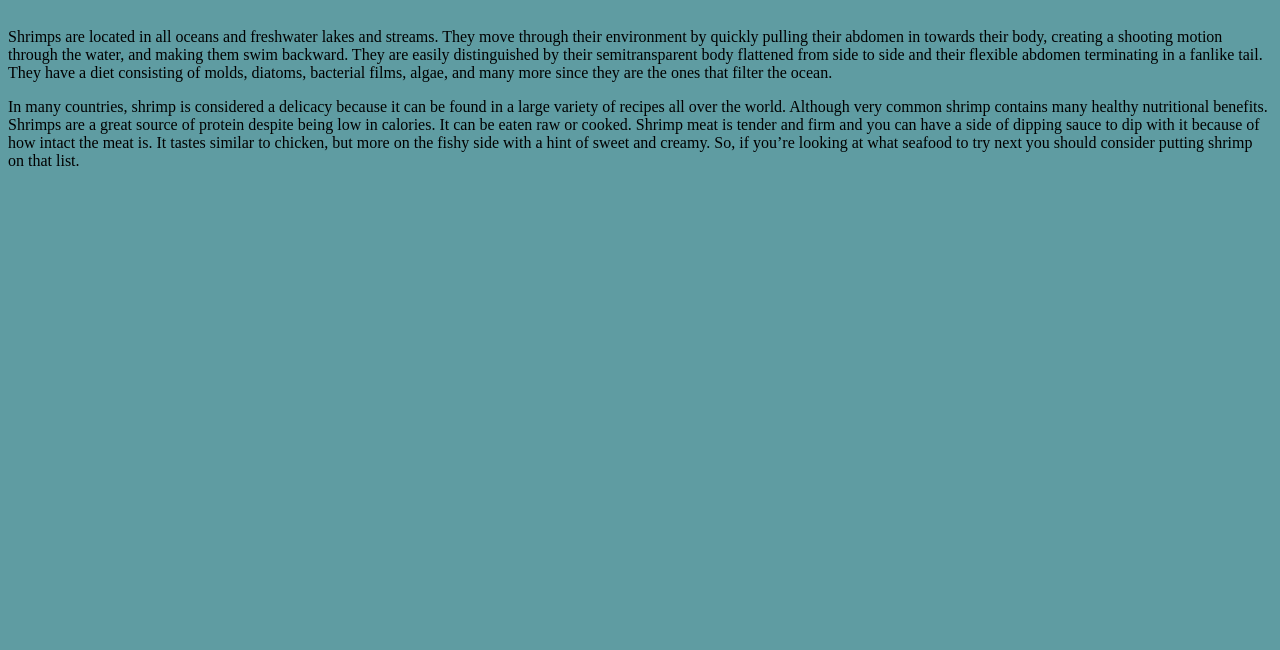
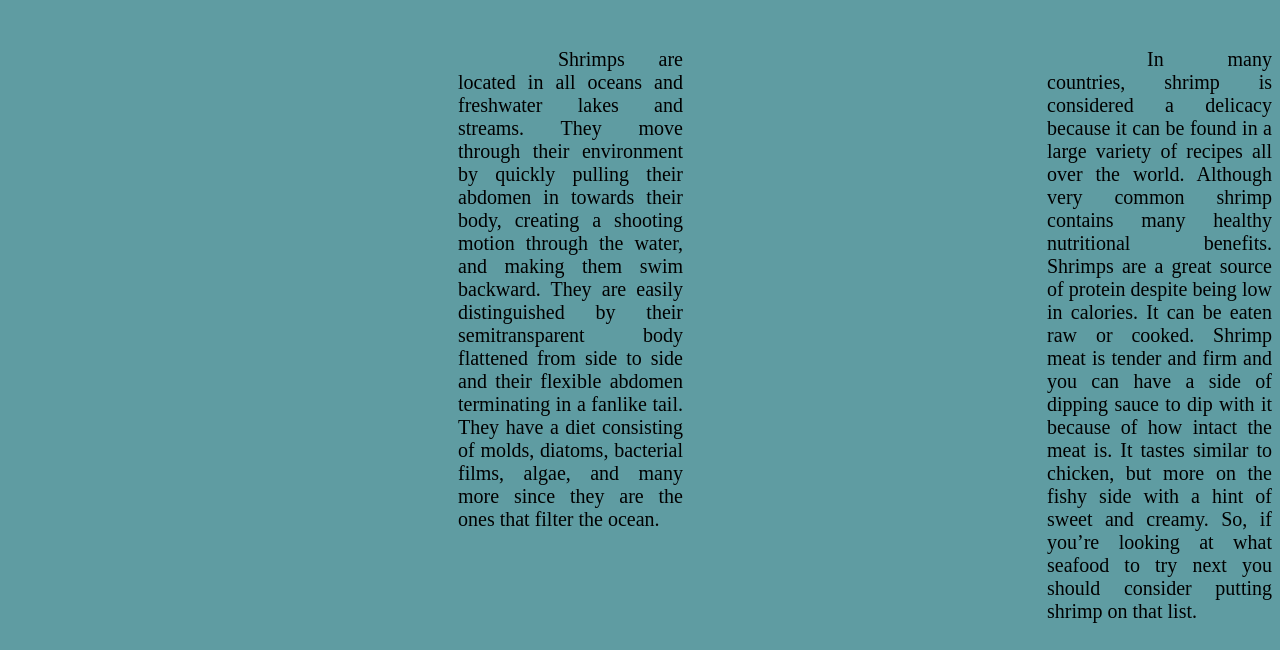
Before and after one commit to SymonYap/Q2Proj_Yap_Pabalinas_Londres, a plain HTML site: page htdocs/Shrimp.html in a window 1280 px wide. Shown: the part 133-783 px from the top of the page. Drawn offline with Linux system fonts and the light colour scheme.

Commit message:
position sng paragraphs ;-;

```diff
--- a/css/Crab.css
+++ b/css/Crab.css
@@ -27,7 +27,20 @@ a:link{
 a:visited{
     color: rgb(0, 0, 0);
 }
-
+.p1{
+  text-align: justify;
+  text-indent: 100px;
+  width: 550px;
+  margin-left: 400px;
+  font-size: 20px;
+}
+.p2{
+  text-align: justify;
+  text-indent: 100px;
+  width: 550px;
+  margin-left: 400px;
+  font-size: 20px;
+}
 footer {
     background-color: peachpuff;
     color: #000000;
--- a/css/Crayfish.css
+++ b/css/Crayfish.css
@@ -26,6 +26,20 @@ a:link{
 }
 a:visited{
     color: rgb(0, 0, 0);
+}
+.p1{
+  text-align: justify;
+  text-indent: 100px;
+  width: 550px;
+  margin-left: 575px;
+  font-size: 20px;
+}
+.p2{
+  text-align: justify;
+  text-indent: 100px;
+  width: 550px;
+  margin-left: 75px;
+  font-size: 20px;
 }
 footer {
     background-color: peachpuff;
--- a/css/Lobster.css
+++ b/css/Lobster.css
@@ -25,6 +25,20 @@ a:link{
 }
 a:visited{
     color: rgb(0, 0, 0);
+}
+.p1{
+  text-align: justify;
+  text-indent: 100px;
+  width: 550px;
+  font-size: 20px;
+  margin-left: 600px;
+}
+.p2{
+  text-align: justify;
+  text-indent: 100px;
+  width: 550px;
+  font-size: 20px;
+  margin-left: 200px;
 }
 footer {
     background-color: peachpuff;
--- a/css/Shrimp.css
+++ b/css/Shrimp.css
@@ -26,6 +26,22 @@ a:link{
 }
 a:visited{
     color: rgb(0, 0, 0);
+}
+.p1{
+  text-align: justify;
+  text-indent: 100px;
+  width: 225px;
+  font-size: 20px;
+  float: left;
+  margin-left: 450px;
+}
+.p2{
+  text-align: justify;
+  text-indent: 100px;
+  width: 225px;
+  font-size: 20px;
+  float:right;
+
 }
 footer {
     background-color: peachpuff;
--- a/htdocs/Shrimp.html
+++ b/htdocs/Shrimp.html
@@ -17,7 +17,7 @@
       </ul>
     </nav>
 
-    <div class="1st">
+    <div class="p1">
       <p>Shrimps are located in all oceans and freshwater lakes and streams. They move through their
         environment by quickly pulling their abdomen in towards their body, creating a shooting motion
         through the water, and making them swim backward. They are easily distinguished by their
@@ -27,7 +27,7 @@
       </p>
     </div>
 
-    <div class="2nd">
+    <div class="p2">
       <p>
         In many countries, shrimp is considered a delicacy because it can be found in a large variety
         of recipes all over the world. Although very common shrimp contains many healthy nutritional
@@ -38,8 +38,12 @@
         consider putting shrimp on that list.
       </p>
 
+
     </div>
-
+    <br>
+    <br>
+    <br>
+    <br>
     <footer>
       <h1>Our Socials</h1>
       <p class="dogs">Symon--Kierra--Renzo</p>
@@ -54,7 +58,7 @@
         <a href="https://www.facebook.com/Hade700" class="Renzo"></a>
       </div>
       <img
-        src="images/fishing-ship-2779375-2324896.png"
+        src="../images/fishing-ship-2779375-2324896.png"
         height="80px"
         width="80px"
       />
```
Also changed, not shown: htdocs/Crab.html (+7 -3 lines), htdocs/Crayfish.html (+6 -4 lines), htdocs/Lobster.html (+6 -4 lines).
